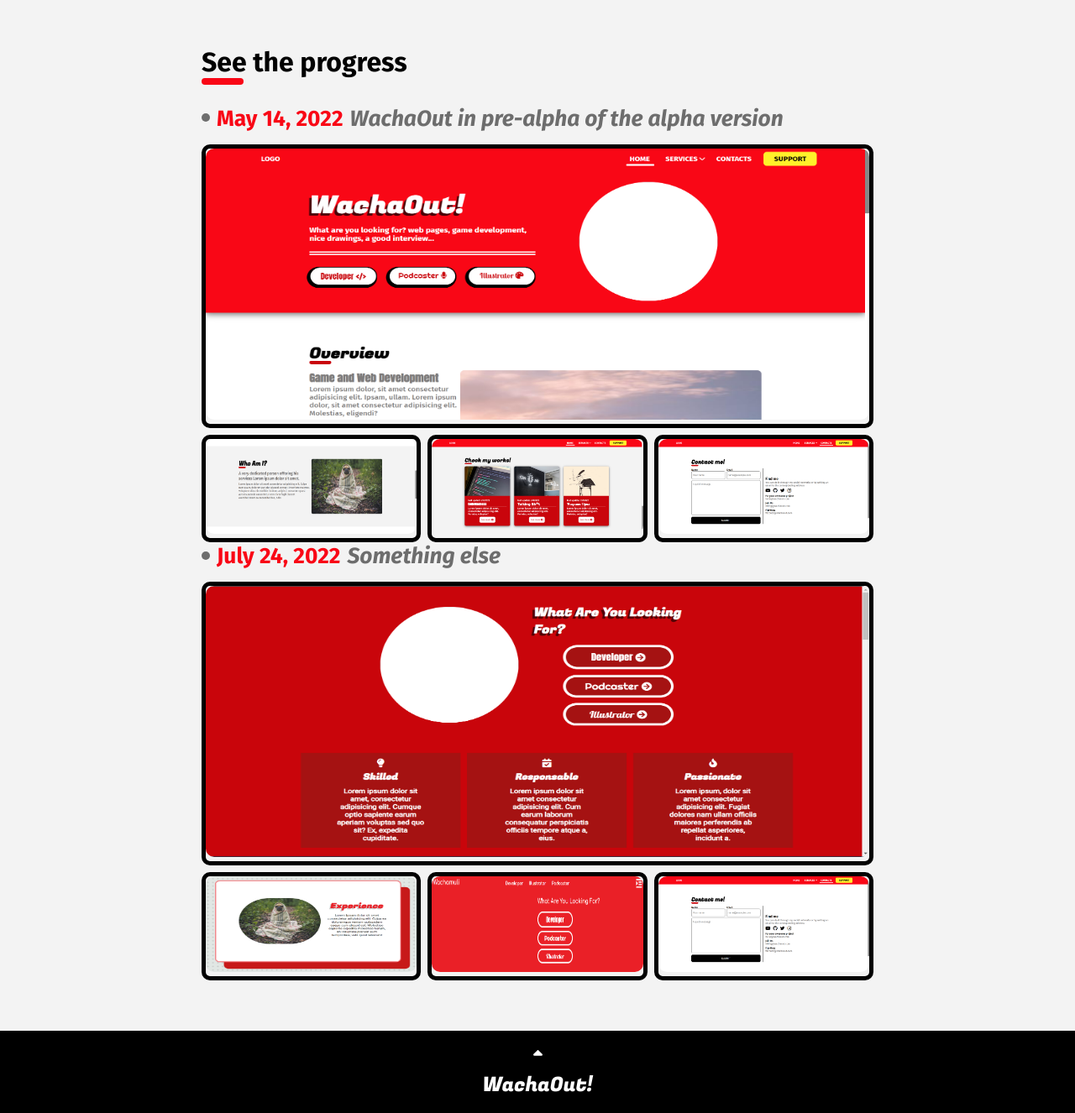
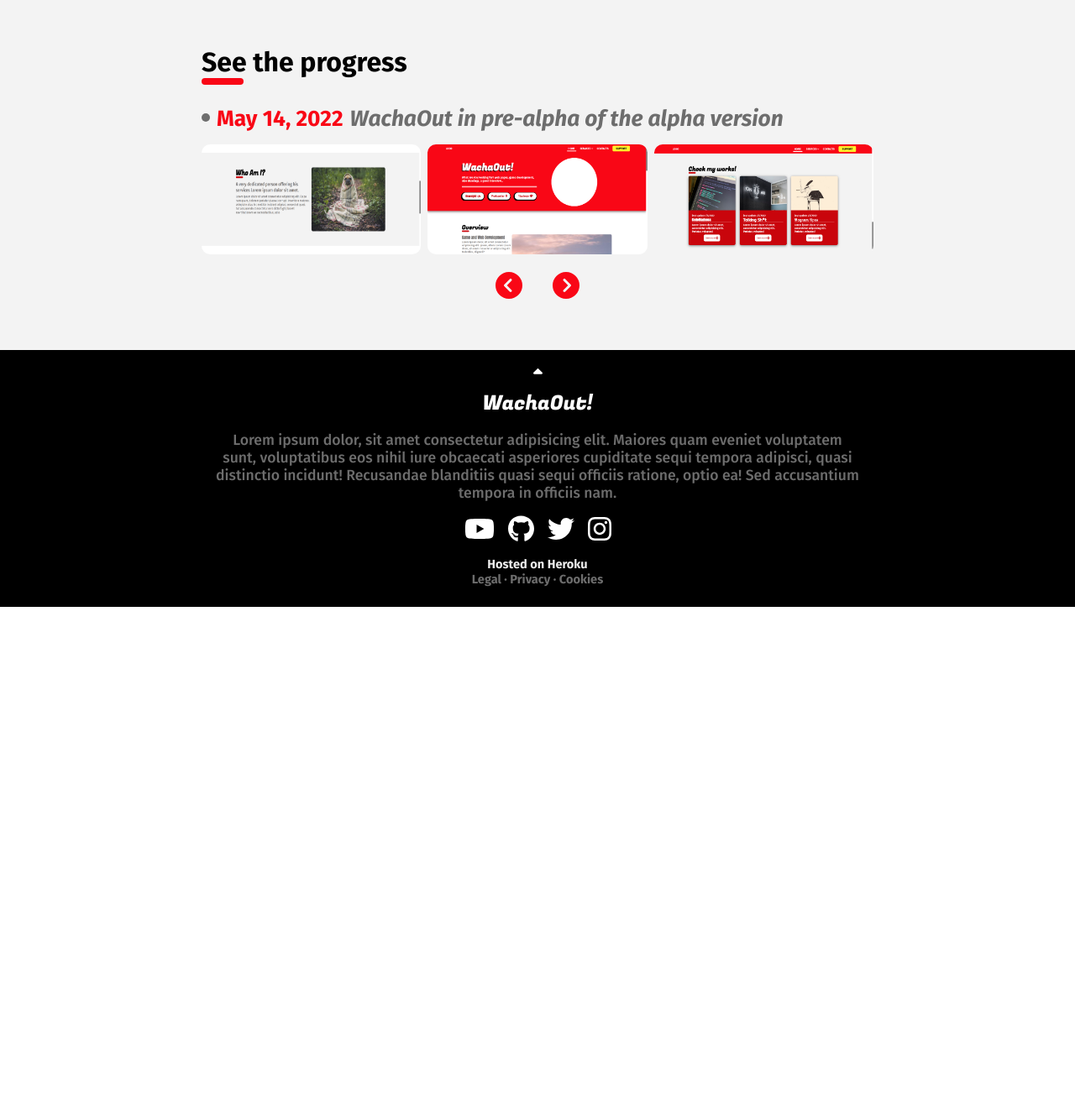
Before and after one commit to Wachamuli/wachaout, a Next.js app: page /services/developer in a window 1280 px wide. Shown: the part 1090-2416 px from the top of the page at 84% size. After the commit the page ends 1813 px from the top, so only its background shows below. Built offline with nearby package versions, Linux system fonts and the light colour scheme.

Commit message:
SeeProgress prototype section

```diff
--- a/src/components/miscellaneous/SeeProgress.tsx
+++ b/src/components/miscellaneous/SeeProgress.tsx
@@ -1,11 +1,16 @@
 import Image from "next/image";
+import { FontAwesomeIcon } from "@fortawesome/react-fontawesome";
+import {
+  faCircleChevronLeft,
+  faCircleChevronRight,
+} from "@fortawesome/free-solid-svg-icons";
 
 import Title from "./Title";
 import DateTitle from "./DateTitle";
 
 import styles from "styles/SeeProgress.module.css";
 
-function LastUpdates() {
+function SeeProgress() {
   return (
     <section className={`section ${styles.section}`}>
       <Title text="See the progress" />
@@ -14,21 +19,21 @@ function LastUpdates() {
         projectTitle="WachaOut in pre-alpha of the alpha version"
       />
       <div className={styles.gallery}>
+        <div className={styles.imageContainer}>
+          <Image
+            className={styles.image}
+            src="/works/b.png"
+            alt="Image not found"
+            width={900}
+            height={450}
+          />
+        </div>
         <div id={styles.mainImage} className={styles.imageContainer}>
           <Image
             className={styles.image}
             src="/works/a.png"
             alt="Image not found"
-            width={1100}
-            height={450}
-          />
-        </div>
-        <div className={styles.imageContainer}>
-          <Image
-            className={styles.image}
-            src="/works/b.png"
-            alt="Image not found"
-            width={1000}
+            width={900}
             height={450}
           />
         </div>
@@ -37,59 +42,20 @@ function LastUpdates() {
             className={styles.image}
             src="/works/c.png"
             alt="Image not found"
-            width={1000}
-            height={450}
-          />
-        </div>
-        <div className={styles.imageContainer}>
-          <Image
-            className={styles.image}
-            src="/works/d.png"
-            alt="Image not found"
-            width={1000}
+            width={900}
             height={450}
           />
         </div>
       </div>
-      <DateTitle
-        date="July 24, 2022"
-        projectTitle="Something else"
-      />
-      <div className={styles.gallery}>
-        <div id={styles.mainImage} className={styles.imageContainer}>
-          <Image
-            className={styles.image}
-            src="/works/f.png"
-            alt="Image not found"
-            width={1100}
-            height={450}
+      <div className={styles.moveBtnsContainer}>
+        <div className={styles.moveBtns}>
+          <FontAwesomeIcon
+            className={styles.moveBtn}
+            icon={faCircleChevronLeft}
           />
-        </div>
-        <div className={styles.imageContainer}>
-          <Image
-            className={styles.image}
-            src="/works/g.png"
-            alt="Image not found"
-            width={1000}
-            height={450}
-          />
-        </div>
-        <div className={styles.imageContainer}>
-          <Image
-            className={styles.image}
-            src="/works/e.png"
-            alt="Image not found"
-            width={1000}
-            height={450}
-          />
-        </div>
-        <div className={styles.imageContainer}>
-          <Image
-            className={styles.image}
-            src="/works/d.png"
-            alt="Image not found"
-            width={1000}
-            height={450}
+          <FontAwesomeIcon
+            className={styles.moveBtn}
+            icon={faCircleChevronRight}
           />
         </div>
       </div>
@@ -97,4 +63,4 @@ function LastUpdates() {
   );
 }
 
-export default LastUpdates;
+export default SeeProgress;
--- a/src/components/views/services/developer/Resources.tsx
+++ b/src/components/views/services/developer/Resources.tsx
@@ -4,6 +4,7 @@ import More from "components/buttons/More";
 import Title from "components/miscellaneous/Title";
 import Resource from "components/resources/Resource";
 import ResourceCard from "components/resources/ResourceCard";
+
 import styles from "styles/Resources.module.css";
 
 function Resources() {
@@ -25,16 +26,16 @@ function Resources() {
             height="100px"
           />
           <Resource
+            name="Font Awesome"
+            tagline="Take the hassle out of icons in your projects"
+            image="/resources/react.png"
+            height="130px"
+          />
+          <Resource
             name="Bootstrap"
             tagline="Build fast, responsive sites"
             image="/resources/bootstrap.png"
             height="180px"
-          />
-          <Resource
-            name="Font Awesome"
-            tagline="Take the hassle out of icons in your projects"
-            image="/resources/fontawesome.png"
-            height="50px"
           />
         </ResourceCard>
 
--- a/src/pages/services/developer.tsx
+++ b/src/pages/services/developer.tsx
@@ -1,11 +1,11 @@
 import Resources from "components/views/services/developer/Resources";
-import LastUpdates from "components/miscellaneous/SeeProgress";
+import SeeProgress from "components/miscellaneous/SeeProgress";
 
 function Developer() {
   return (
     <>
       <Resources />
-      <LastUpdates />
+      <SeeProgress />
     </>
   );
 }
--- a/src/styles/Button.module.css
+++ b/src/styles/Button.module.css
@@ -17,5 +17,5 @@
 .btn:focus,
 .btn:active {
   color: black;
-  background: yellow;
+  background: rgb(255, 241, 42);
 }
--- a/src/styles/SeeProgress.module.css
+++ b/src/styles/SeeProgress.module.css
@@ -4,12 +4,12 @@
 
 .gallery {
   display: grid;
+  grid-template-columns: 1fr 1fr 1fr;
   gap: 8px;
-  grid-template-columns: 1fr 1fr 1fr;
+  align-items: center;
 }
 
 .imageContainer {
-  border: 5px solid black;
   border-radius: 10px;
 }
 
@@ -19,6 +19,26 @@
   height: 100%;
 }
 
-#mainImage {
-  grid-column: 1/4;
+/* #mainImage {
+} */
+
+.moveBtnsContainer {
+  display: flex;
+  justify-content: center;
+  margin-top: 1rem;
 }
+
+.moveBtns {
+  font-size: 2rem;
+  display: flex;
+  justify-content: space-between;
+  width: 100px;
+}
+
+.moveBtn {
+  color: #f90716;
+}
+
+.moveBtn:hover {
+  cursor: pointer;
+}
```
Also changed, not shown: public/resources/react.png (added).
